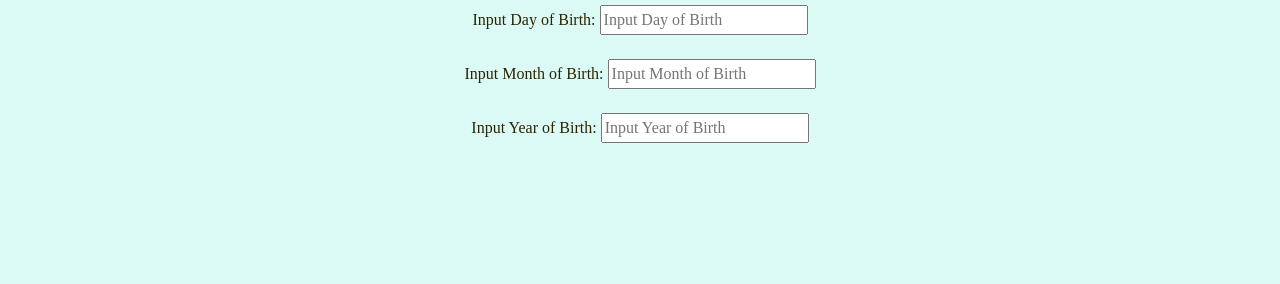
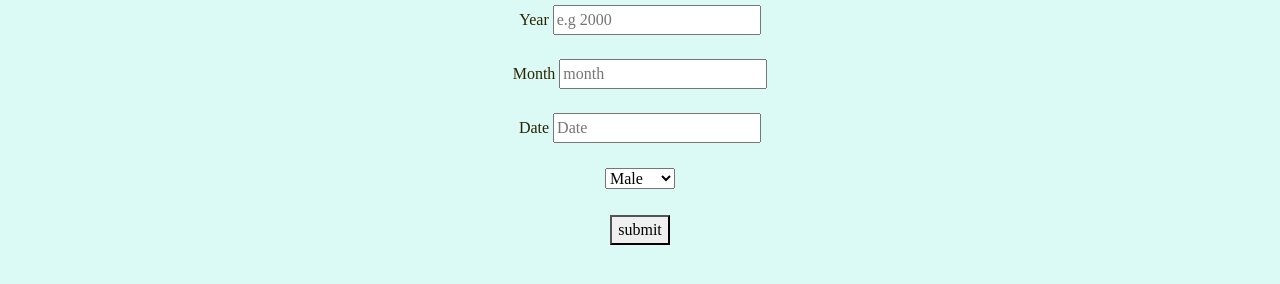
Before and after one commit to kilonzijnr/akan_ip, a plain HTML site: page akan.html in a window 1280 px wide. Shown: the part 378-662 px from the top of the page. Drawn offline with nearby package versions, Linux system fonts and the light colour scheme.

Commit message:
made the form fields to be functional

```diff
--- a/akan.html
+++ b/akan.html
@@ -38,24 +38,38 @@
     <div class="header">
         <h3>KINDLY INPUT YOU BIRTH DETAILS BELOW TO GET YOUR AKAN NAME!</h3>
     </div>
+
     <body>
-        <form>
+        <div class="form-body">
+            <form class="form" id="form">
                 <div class="form-group">
-            <label for="day">Input Day of Birth:</label>
-            <input type="number" class="form-group" placeholder="Input Day of Birth" id="day">
+
+                    <label class="label">Year</label>
+                    <input type="text" placeholder="e.g 2000" id="YearField" required>
                 </div>
                 <br>
                 <div class="form-group">
-            <label for="month">Input Month of Birth:</label>
-            <input type="number" class="form-group" placeholder="Input Month of Birth" id="month">
+                    <label class="label">Month</label>
+                    <input type="text" placeholder="month" id="MonthField" required>
                 </div>
                 <br>
                 <div class="form-group">
-            <label for="year">Input Year of Birth:</label>
-            <input type="number" class="form-group" placeholder="Input Year of Birth" id="year">
+                    <label class="label">Date</label>
+                    <input type="text" placeholder="Date" id="DateField" required>
                 </div>
+                <br>
+                <select class="form-group" name="Gender" id="gender" required>
+                    <option value="Male">Male</option>
+                    <option value="Female">Female</option>
+                </select>
+                <br>
+                <br>
+                <button onclick="validateform()">submit</button>
 
 
             </form>
+            <script src="javascript/script.js"></script>
+            <p "output"></p>
     </body>
+
 </html>
```
Lines whose indentation alone changed are shown as unchanged.
